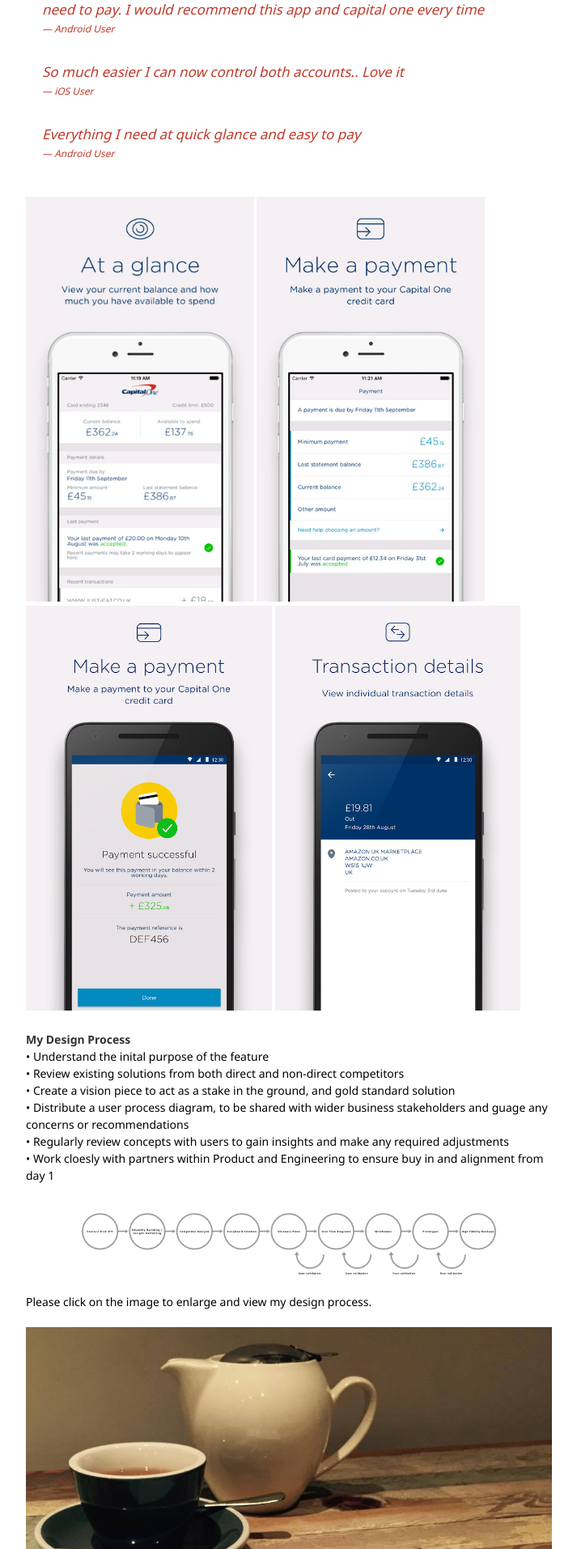
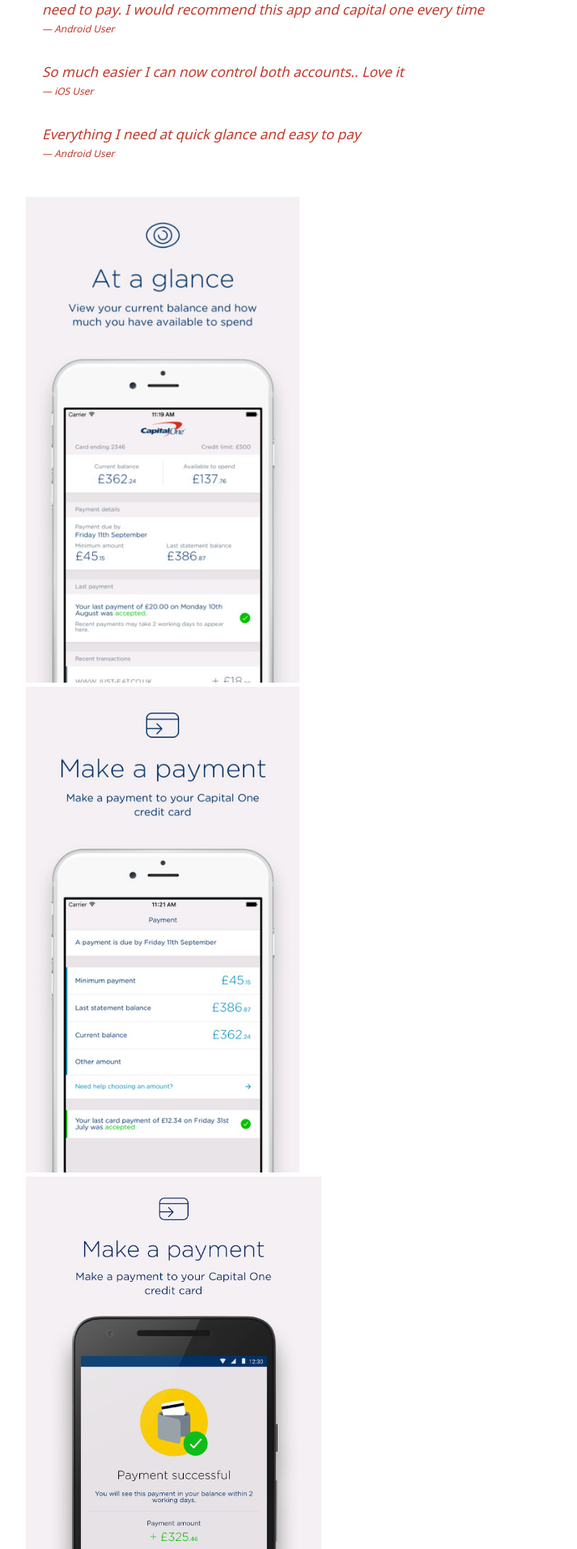
Before and after one commit to syeef/syeefkarim-2016-v0, a Jekyll site: the page built from portfolio/capitalone.md, in a window 1280 px wide. Shown: the part 962-2875 px from the top of the page at 81% size, without its empty margins (279-992 px from the left). Built offline with Jekyll 4.4.1, drawn with Linux system fonts in a browser that asks for light colours.

Commit message:
update capital one page

```diff
--- a/portfolio/capitalone.md
+++ b/portfolio/capitalone.md
@@ -30,11 +30,11 @@ Create a mobile app to allow customers to easily service their accounts, receive
 >Everything I need at quick glance and easy to pay <cite>Android User</cite>
 
 <br>
-<img src="/images/posts/capitalone/iOSAAG.png" height="500px">
-<img src="/images/posts/capitalone/iOSPayment.png" height="500px">
+<img src="/images/posts/capitalone/iOSAAG.png" height="600px">
+<img src="/images/posts/capitalone/iOSPayment.png" height="600px">
 <br>
-<img src="/images/posts/capitalone/AnroidSuccessfulPayment.png" height="500px">
-<img src="/images/posts/capitalone/AndroidTransactionDetails.png" height="500px">
+<img src="/images/posts/capitalone/AnroidSuccessfulPayment.png" height="600px">
+<img src="/images/posts/capitalone/AndroidTransactionDetails.png" height="600px">
 
 **My Design Process**
 • Understand the inital purpose of the feature
```
